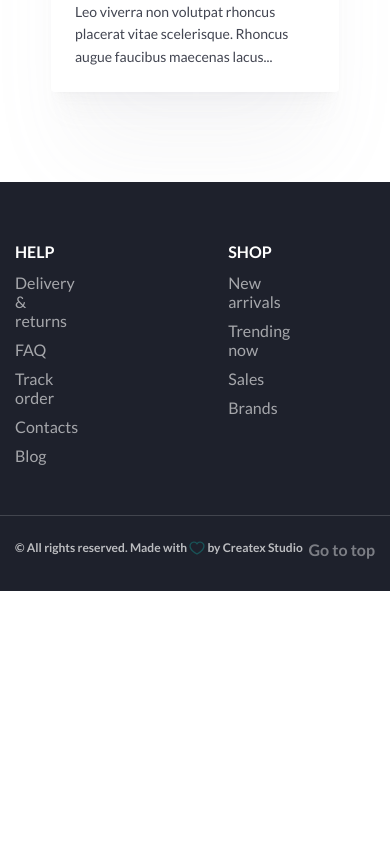
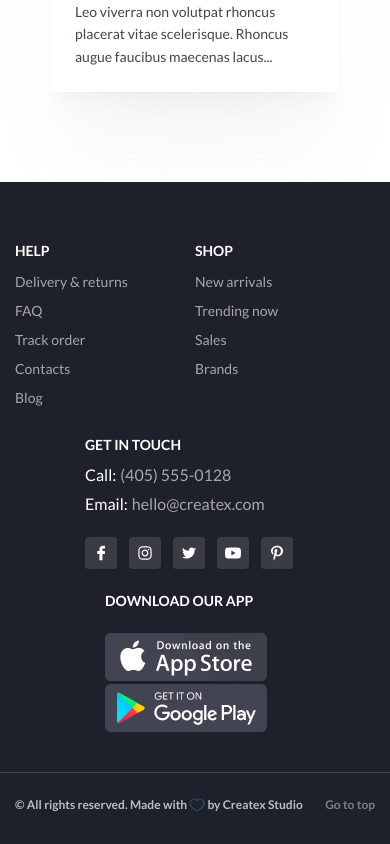
Before and after one commit to vladislav-mitroshyn-incode/Shop, a React (Create React App) app: page / in a window 390 px wide. Shown: the part 9712-10556 px from the top of the page. Before the commit the page ends 10303 px from the top, so only its background shows below. Built offline with nearby package versions, Linux system fonts and the light colour scheme; data requests are answered from the project's data file.

Commit message:
feat: create adaptive footer (#31)

```diff
--- a/src/components/Footer/Footer.module.scss
+++ b/src/components/Footer/Footer.module.scss
@@ -1,4 +1,6 @@
 @import '../../constants/colors.scss';
+@import '../../constants/breakpoints.scss';
+@import '../../constants/windowWidths.scss';
 
 %stylesLine{
   font-size: 16px;
@@ -13,12 +15,39 @@
     display: flex;
     padding: 60px 0 40px 0;
 
+    @include breakpoints($desktop-bp) {
+      justify-content: center;
+    }
+    @include breakpoints($tablet-bp) {
+      flex-wrap: wrap ;
+    }
+
     .footer__item{
+      flex: 0 1 auto;
+
+      @include breakpoints($tablet-bp) {
+        flex: 0 1 50%;
+        margin: 0;
+      }
       .item__link .link__title a{
         @extend %stylesLine;
+
+        @include breakpoints($laptop-bp) {
+          font-size: 14px;
+        }
       }
     }
     .contacts__item{
+
+      @include breakpoints($tablet-bp) {
+        flex: 0 1 50%;
+        margin: 20px 0 0 0
+      }
+      @include breakpoints($tablet-bp) {
+        flex: 0 1 50%;
+        margin: 20px 0 0 0
+      }
+
       .contacts__body .contacts__title span{
         &:first-child{
           font-size: 16px;
@@ -32,24 +61,51 @@
 
       .contacts__img{
         margin-top: 24px;
+
+        @include breakpoints($xs-bp) {
+          width: 220px;
         }
-      .contacts__img > img{
+        img{
           margin-left: 12px;
+
           &:first-child{
             margin: 0;
           }
         }
       }
-    .download__item div{
+    }
+    .download__item {
+
+      @include breakpoints($tablet-bp) {
+        flex: 0 1 50%;
+        margin: 20px 0 0 0;
+      }
+
+      div {
         padding: 12px 0 0 0;
 
-      img:nth-child(2){
+        img{
+          &:last-child{
             margin: 0 0 0 20px;
+
+            @include breakpoints($desktop-bp) {
+              display: block;
+              margin: 0;
+            }
+          }
+        }
       }
     }
   }
   .footer__body > div{
     margin-left: 150px;
+
+    @include breakpoints($desktop-bp) {
+      margin-left: 115px;
+    }
+    @include breakpoints($laptop-bp) {
+      margin-left: 50px;
+    }
   }
   .footer__body > div:first-child{
     margin-left: 0;
@@ -61,15 +117,18 @@
       padding: 24px 0 32px 0;
       display: flex;
       justify-content: space-between;
+
       p{
         font-size: 12px;
         color: $ColorWhite;
         margin: 0;
         opacity: 0.7;
         text-transform: none;
+
         span{
           position: relative;
           margin-left: 18px;
+
           &::before{
             position: absolute;
             content: url('../../assets/footer/hart.svg');
@@ -80,6 +139,10 @@
       }
       .copyright__link > a{
         @extend %stylesLine;
+
+        @include breakpoints($xs-bp) {
+          font-size: 12px;
+        }
       }
     }
   }
@@ -90,6 +153,10 @@
   color: $ColorWhite;
   text-transform: uppercase;
   margin: 0 0 12px 0;
+
+  @include breakpoints($laptop-bp) {
+    font-size: 14px;
+  }
 }
 .footer :global(ul){
   padding: 0;
```
Lines whose indentation alone changed are shown as unchanged.
